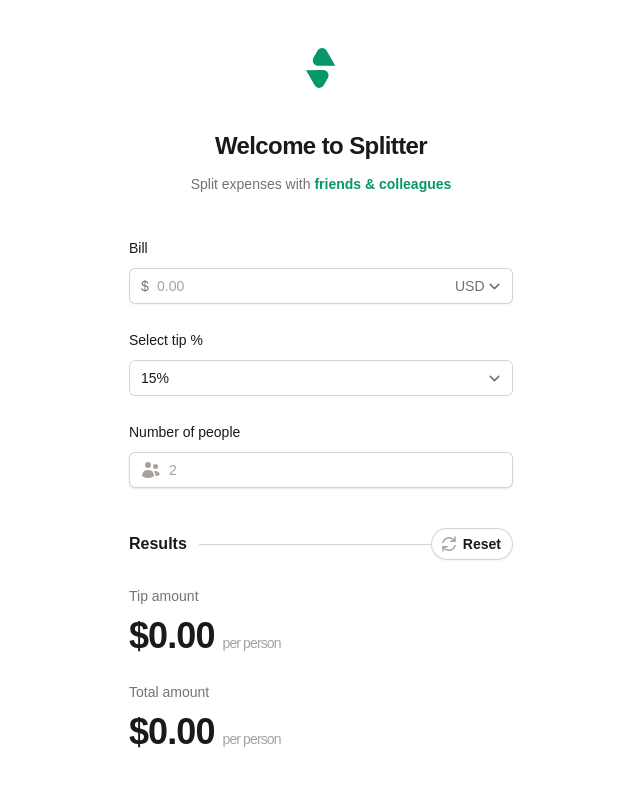
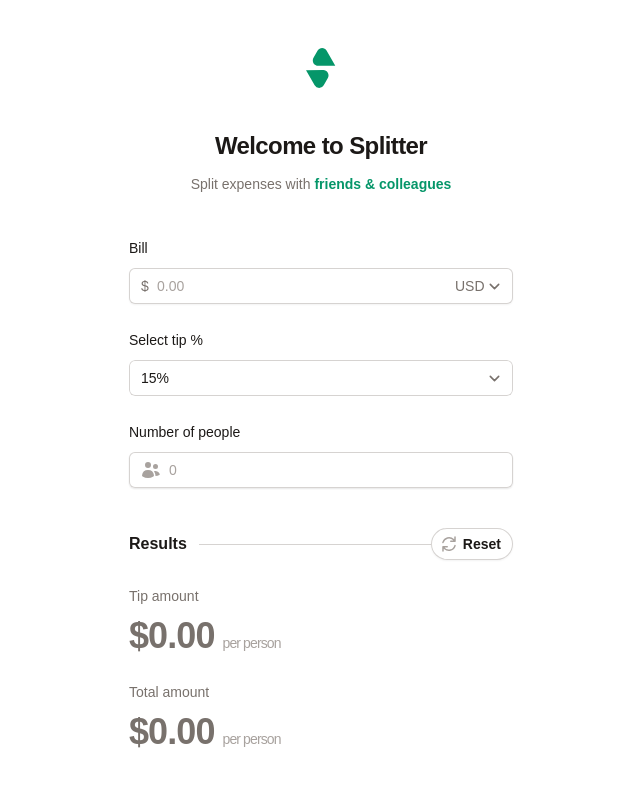
Before and after one commit to zelinka-marek/splitter, a React (Vite) app: page / in a window 1280 px wide. Shown: the top 786 px of the page, without its empty margins (319-959 px from the left). Built offline with nearby package versions, Linux system fonts and the light colour scheme; a web font is replaced by a local one.

Commit message:
finish v1

```diff
--- a/package.json
+++ b/package.json
@@ -20,6 +20,7 @@
     "prop-types": "^15.8.1",
     "react": "^18.2.0",
     "react-dom": "^18.2.0",
+    "react-hook-form": "^7.49.2",
     "tailwind-merge": "^2.1.0"
   },
   "devDependencies": {
--- a/src/app.jsx
+++ b/src/app.jsx
@@ -1,25 +1,25 @@
 import { ArrowPathIcon } from "@heroicons/react/20/solid";
-import { useState } from "react";
+import { FormProvider, useForm } from "react-hook-form";
 import { CalculatorForm } from "./components/calculator-form.jsx";
 import { CalculatorResults } from "./components/calculator-results.jsx";
 import { Logo } from "./components/logo.jsx";
 
-let initialValues = {
-  bill: "",
-  currency: "USD",
-  tip: "0.15",
-  peopleCount: "",
-};
+let defaultValues = { currency: "USD", tip: 0.15 };
 
 export default function App() {
-  let [values, setValues] = useState(initialValues);
+  let form = useForm({
+    mode: "onChange",
+    defaultValues,
+  });
 
-  function handleValueChange(id, value) {
-    setValues((values) => ({ ...values, [id]: value }));
-  }
+  let errors = form.formState.errors;
+  let bill = form.watch("bill");
+  let currency = form.watch("currency");
+  let tip = form.watch("tip");
+  let peopleCount = form.watch("peopleCount");
 
   function handleReset() {
-    setValues(initialValues);
+    form.reset();
   }
 
   return (
@@ -39,7 +39,9 @@ export default function App() {
         </div>
       </div>
       <div className="mt-10 sm:mx-auto sm:w-full sm:max-w-sm">
-        <CalculatorForm values={values} onValueChange={handleValueChange} />
+        <FormProvider {...form}>
+          <CalculatorForm />
+        </FormProvider>
         <div className="mt-10 space-y-6">
           <div className="relative">
             <div className="absolute inset-0 flex items-center" aria-hidden>
@@ -59,7 +61,10 @@ export default function App() {
               </button>
             </div>
           </div>
-          <CalculatorResults values={values} />
+          <CalculatorResults
+            values={{ bill, currency, tip, peopleCount }}
+            errors={errors}
+          />
         </div>
       </div>
     </div>
--- a/src/components/calculator-form.jsx
+++ b/src/components/calculator-form.jsx
@@ -1,15 +1,12 @@
 import { UsersIcon } from "@heroicons/react/20/solid";
+import { useFormContext } from "react-hook-form";
 import { Input, Label, Select } from "./forms.jsx";
 
-export function CalculatorForm({ values, onValueChange }) {
-  function handleChange(event) {
-    const { name, value } = event.target;
-
-    onValueChange(name, value);
-  }
+export function CalculatorForm() {
+  let form = useFormContext();
 
   return (
-    <form noValidate className="space-y-6">
+    <form className="space-y-6">
       <div>
         <Label htmlFor="bill">Bill</Label>
         <div className="relative mt-2">
@@ -20,24 +17,22 @@ export function CalculatorForm({ values, onValueChange }) {
             <span className="text-gray-500 sm:text-sm">$</span>
           </div>
           <Input
+            {...form.register("bill", {
+              required: { value: true, message: "Required" },
+              min: { value: 0.01, message: "Can't be zero" },
+              valueAsNumber: true,
+            })}
             type="number"
             id="bill"
-            name="bill"
-            value={values.bill}
-            onChange={handleChange}
-            required
-            min={0.01}
             step={0.01}
             className="pl-7 pr-20"
             placeholder="0.00"
+            aria-invalid={form.formState.errors.bill ? true : undefined}
+            aria-describedby="bill-error"
           />
           <div className="absolute inset-y-0 right-0 flex items-center">
             <select
-              id="currency"
-              name="currency"
-              value={values.currency}
-              onChange={handleChange}
-              required
+              {...form.register("currency")}
               className="h-full rounded-md border-0 bg-transparent py-0 pl-2 pr-7 text-gray-500 focus:ring-2 focus:ring-inset focus:ring-emerald-600 sm:text-sm"
               aria-label="Currency"
             >
@@ -47,16 +42,23 @@ export function CalculatorForm({ values, onValueChange }) {
             </select>
           </div>
         </div>
+        {form.formState.errors.bill ? (
+          <p className="mt-2 text-sm text-red-600" id="bill-error">
+            {form.formState.errors.bill.message}
+          </p>
+        ) : null}
       </div>
       <div>
         <Label htmlFor="tip">Select tip %</Label>
         <div className="mt-2">
           <Select
+            {...form.register("tip", {
+              required: { value: true, message: "Required" },
+              valueAsNumber: true,
+            })}
             id="tip"
-            name="tip"
-            value={values.tip}
-            onChange={handleChange}
-            required
+            aria-invalid={form.formState.errors.tip ? true : undefined}
+            aria-describedby="tip-error"
           >
             <option value="0.05">5%</option>
             <option value="0.1">10%</option>
@@ -66,6 +68,11 @@ export function CalculatorForm({ values, onValueChange }) {
             <option value="0.75">75%</option>
           </Select>
         </div>
+        {form.formState.errors.tip ? (
+          <p className="mt-2 text-sm text-red-600" id="tip-error">
+            {form.formState.errors.tip.message}
+          </p>
+        ) : null}
       </div>
       <div>
         <Label htmlFor="peopleCount">Number of people</Label>
@@ -76,16 +83,23 @@ export function CalculatorForm({ values, onValueChange }) {
           <Input
             type="number"
             id="peopleCount"
-            name="peopleCount"
-            value={values.peopleCount}
-            onChange={handleChange}
-            required
-            min="2"
+            {...form.register("peopleCount", {
+              required: { value: true, message: "Required" },
+              valueAsNumber: true,
+              min: { value: 1, message: "Can't be zero" },
+            })}
             step="1"
             className="pl-10"
-            placeholder="2"
+            placeholder="0"
+            aria-invalid={form.formState.errors.peopleCount ? true : undefined}
+            aria-describedby="peopleCount-error"
           />
         </div>
+        {form.formState.errors.peopleCount ? (
+          <p className="mt-2 text-sm text-red-600" id="peopleCount-error">
+            {form.formState.errors.peopleCount.message}
+          </p>
+        ) : null}
       </div>
     </form>
   );
--- a/src/components/calculator-results.jsx
+++ b/src/components/calculator-results.jsx
@@ -1,35 +1,34 @@
 import { formatCurrency } from "../utils.js";
 
-function shouldCalculateValues({ bill, tip, peopleCount }) {
+function shouldCalculateValues({ bill, tip, peopleCount }, errors) {
   return (
     typeof bill === "number" &&
-    bill > 0 &&
+    !Number.isNaN(bill) &&
+    !errors.bill &&
     typeof tip === "number" &&
-    tip > 0 &&
+    !Number.isNaN(tip) &&
+    !errors.tip &&
     typeof peopleCount === "number" &&
-    peopleCount > 0
+    !Number.isNaN(peopleCount) &&
+    !errors.peopleCount
   );
 }
 
-function calculateTipPerPerson({ bill, tip, peopleCount }) {
-  return (bill * tip) / peopleCount;
-}
-
-function calculateTotalPerPerson({ bill, peopleCount }, tipPerPerson) {
-  return bill / peopleCount + tipPerPerson;
-}
-
-export function CalculatorResults({ values }) {
-  let bill = Number.parseFloat(values.bill);
-  let tip = Number.parseFloat(values.tip);
-  let peopleCount = Number.parseInt(values.peopleCount, 10);
-  let shouldCalculate = shouldCalculateValues({ bill, tip, peopleCount });
+export function CalculatorResults({ values, errors }) {
+  let shouldCalculate = shouldCalculateValues(
+    {
+      bill: values.bill,
+      tip: values.tip,
+      peopleCount: values.peopleCount,
+    },
+    errors,
+  );
 
   let tipPerPerson = shouldCalculate
-    ? calculateTipPerPerson({ bill, tip, peopleCount })
+    ? (values.bill * values.tip) / values.peopleCount
     : 0;
   let totalPerPerson = shouldCalculate
-    ? calculateTotalPerPerson({ bill, peopleCount }, tipPerPerson)
+    ? values.bill / values.peopleCount + tipPerPerson
     : 0;
 
   return (
@@ -37,14 +36,18 @@ export function CalculatorResults({ values }) {
       <div className="space-y-2">
         <dt className="text-sm/6 font-medium text-gray-500">Tip amount</dt>
         <dd className="flex items-baseline gap-2 text-4xl font-semibold tracking-tight text-gray-900">
-          {formatCurrency(tipPerPerson, values.currency)}
+          <span className={shouldCalculate ? "text-gray-900" : "text-gray-500"}>
+            {formatCurrency(tipPerPerson, values.currency)}
+          </span>
           <span className="text-sm font-medium text-gray-400">per person</span>
         </dd>
       </div>
       <div className="space-y-2">
         <dt className="text-sm/6 font-medium text-gray-500">Total amount</dt>
         <dd className="flex items-baseline gap-2 text-4xl font-semibold tracking-tight text-gray-900">
-          {formatCurrency(totalPerPerson, values.currency)}
+          <span className={shouldCalculate ? "text-gray-900" : "text-gray-500"}>
+            {formatCurrency(totalPerPerson, values.currency)}
+          </span>
           <span className="text-sm font-medium text-gray-400">per person</span>
         </dd>
       </div>
--- a/src/components/forms.jsx
+++ b/src/components/forms.jsx
@@ -19,7 +19,7 @@ export let Input = forwardRef(({ className, ...props }, ref) => {
       ref={ref}
       {...props}
       className={classNames(
-        "block w-full rounded-md border-0 py-1.5 text-gray-900 shadow-sm ring-1 ring-inset ring-gray-300 placeholder:text-gray-400 focus:ring-2 focus:ring-inset focus:ring-emerald-600 sm:text-sm/6",
+        "block w-full rounded-md border-0 py-1.5 text-gray-900 shadow-sm ring-1 ring-inset ring-gray-300 placeholder:text-gray-400 focus:ring-2 focus:ring-inset focus:ring-emerald-600 aria-[invalid]:text-red-900 aria-[invalid]:ring-red-300 aria-[invalid]:placeholder:text-red-300 aria-[invalid]:focus:ring-red-500 sm:text-sm/6",
         className,
       )}
     />
@@ -33,7 +33,7 @@ export let Select = forwardRef(({ className, ...props }, ref) => {
       ref={ref}
       {...props}
       className={classNames(
-        "block w-full rounded-md border-0 py-1.5 pl-3 pr-10 text-gray-900 ring-1 ring-inset ring-gray-300 focus:ring-2 focus:ring-emerald-600 sm:text-sm/6",
+        "block w-full rounded-md border-0 py-1.5 pl-3 pr-10 text-gray-900 ring-1 ring-inset ring-gray-300 focus:ring-2 focus:ring-emerald-600 aria-[invalid]:text-red-900 aria-[invalid]:ring-red-300 aria-[invalid]:placeholder:text-red-300 aria-[invalid]:focus:ring-red-500 sm:text-sm/6",
         className,
       )}
     />
```
Also changed, not shown: 1 other file (tests, documents, lock files or other folders).
